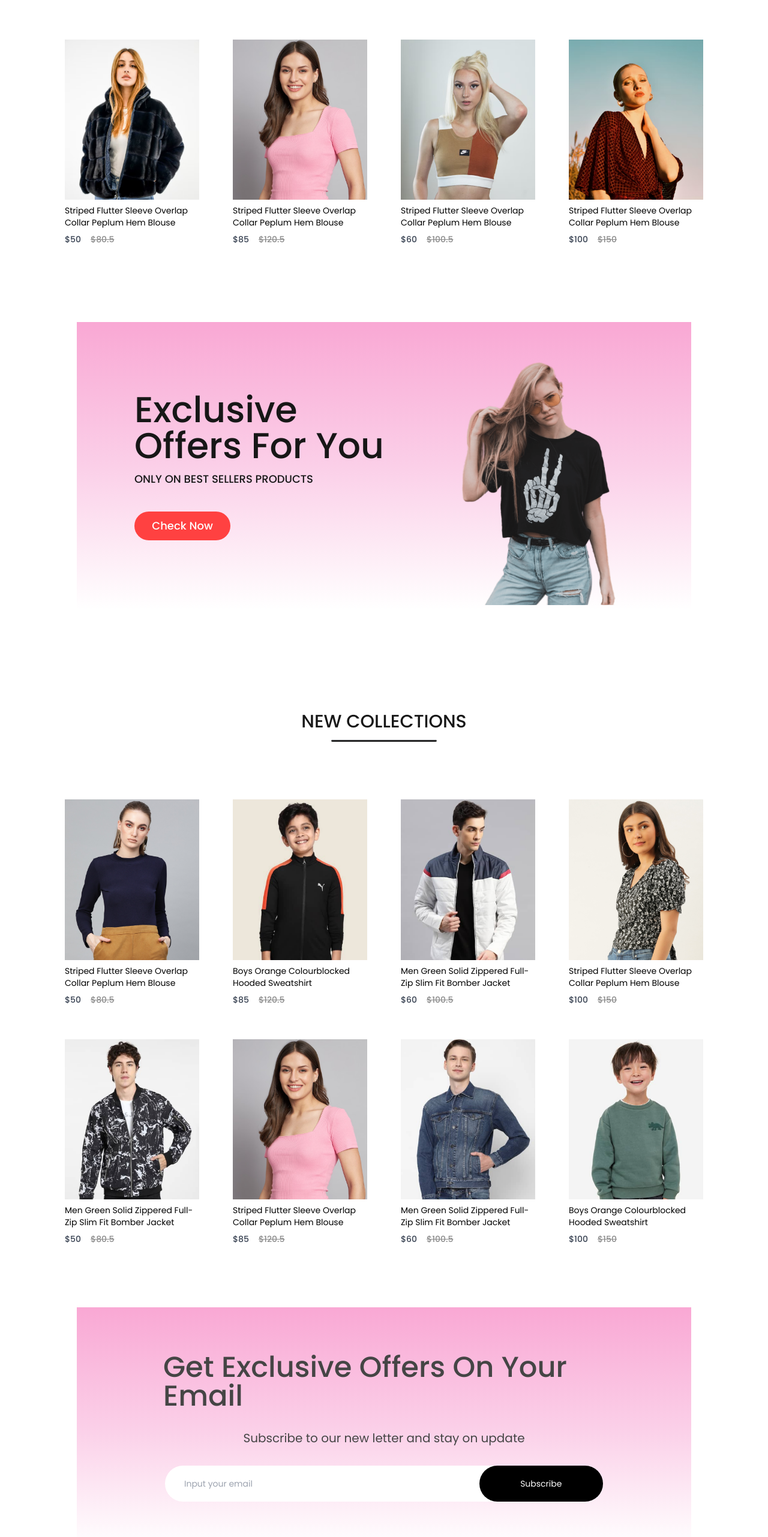
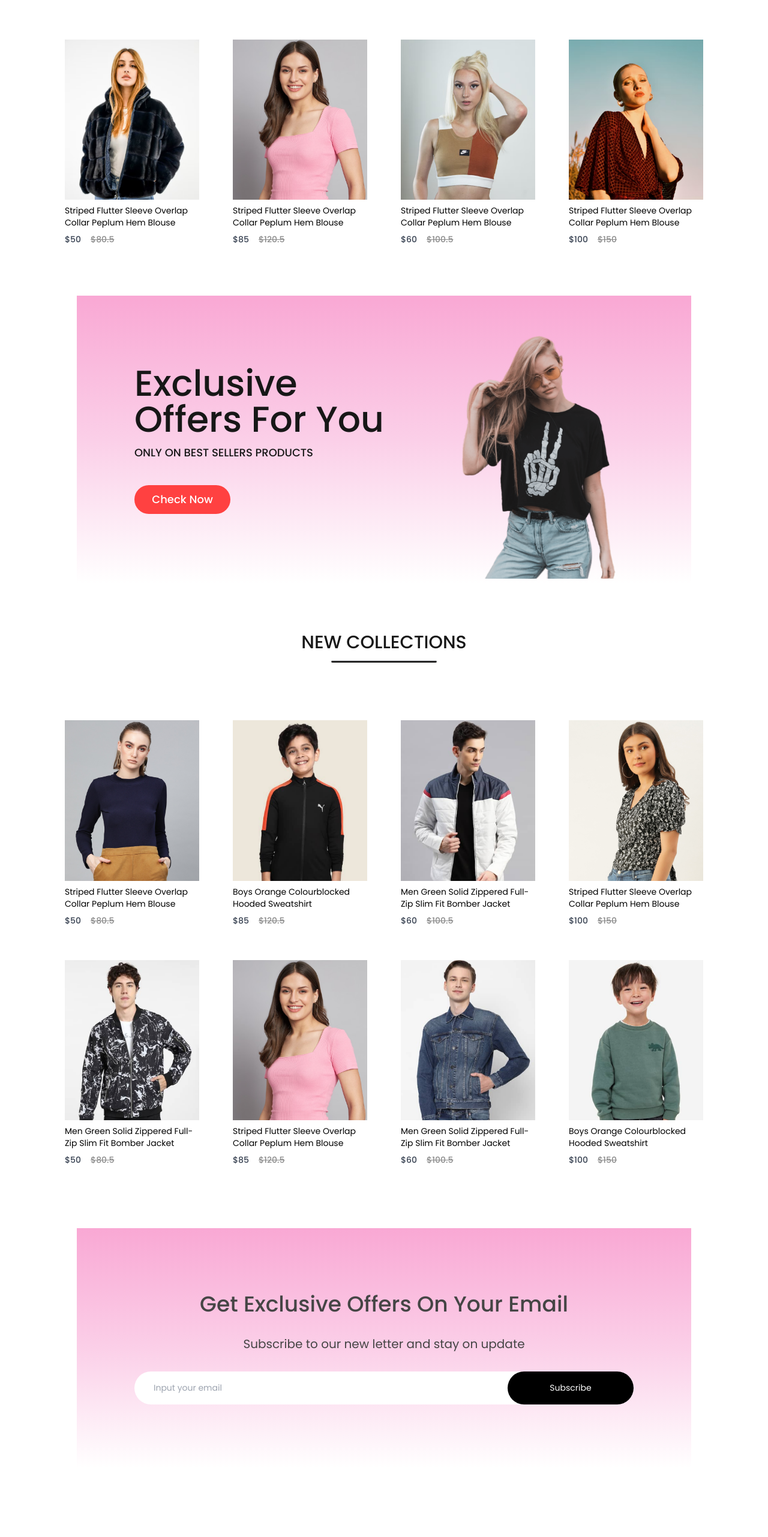
Before and after one commit to ChamodDulanjana/Shopper, a React (Vite) app: page / in a window 1280 px wide. Shown: the part 977-3540 px from the top of the page at 60% size. Built offline with nearby package versions, Linux system fonts and the light colour scheme.

Commit message:
Make home page responsive

```diff
--- a/src/component/item/Item.tsx
+++ b/src/component/item/Item.tsx
@@ -19,7 +19,7 @@ const Item = ({id, image, name, new_price, old_price }: Props) => {
                 behavior: 'auto'  // Optional: 'auto' or 'smooth'
             });
         }}>
-            <div className="w-56  hover:transition duration-600 hover:scale-105 cursor-pointer">
+            <div className="w-56  hover:transition duration-600 hover:scale-105 cursor-pointer max-[640px]:w-48 max-[523px]:w-40">
                 <img src={image} alt=""/>
                 <p className="mt-2 text-sm">{name}</p>
                 <div className="flex gap-4 mt-2">
--- a/src/component/newsLetter/NewsLetter.tsx
+++ b/src/component/newsLetter/NewsLetter.tsx
@@ -2,13 +2,16 @@ import React from 'react';
 
 const NewsLetter = () => {
     return (
-        <div className="w-[80%] h-[50vh] flex flex-col items-center justify-center m-auto px-36 mb-32
+        <div className="w-[80%] h-[50vh] flex flex-col items-center justify-center px-5 m-auto mb-32
         bg-gradient-to-b from-pink-300 via-pink-200 to-pink-0 ... gap-8">
-            <h1 className="text-[#454545] text-5xl font-medium">Get Exclusive Offers On Your Email</h1>
-            <p className="text-[#454545] text-xl">Subscribe to our new letter and stay on update</p>
-            <div className="flex items-center justify-between bg-white w-[730px] h-[60px] rounded-full">
+            <h1 className="text-[#454545] text-5xl font-medium max-[1414px]:text-4xl max-xl:text-3xl max-[800px]:text-2xl">Get Exclusive Offers On Your Email</h1>
+            <p className="text-[#454545] text-xl max-xl:text-lg max-[800px]:text-[16px]">Subscribe to our new letter and stay on update</p>
+            <div className="flex items-center justify-between bg-white w-[65vw] h-[60px] rounded-full  max-[1414px]:h-[55px]
+            max-xl:h-[50px] max-[800px]:h-[45px]">
                 <input type="email" placeholder="Input your email" className="w-[500px] ml-8 border-none outline-none text-[#616161] font-poppins text-sm"/>
-                <button className="w-[210px] h-[60px] rounded-full bg-black text-white text-sm cursor-pointer active:text-[13px] active:transition duration-500">Subscribe</button>
+                <button className="w-[210px] h-[60px] rounded-full bg-black text-white text-sm cursor-pointer active:text-[13px]
+                active:transition duration-500 max-[1414px]:h-[55px] max-xl:h-[50px] max-xl:w-[180px] max-[800px]:h-[45px]
+                max-[800px]:text-[12px] px-5">Subscribe</button>
             </div>
         </div>
     );
--- a/src/component/offers/Offers.tsx
+++ b/src/component/offers/Offers.tsx
@@ -3,8 +3,8 @@ import exclusive_image from '../../assets/exclusive_image.png'
 
 const Offers = () => {
     return (
-        <div className="w-[80%] h-[60vh] flex m-auto px-24 mb-32 bg-gradient-to-b from-pink-300 via-pink-200 to-pink-0 ...
-        mt-16 max-lg:h-[45vh] max-lg:px-16 max-lg:gap-5">
+        <div className="w-[80%] h-[60vh] flex m-auto px-24 mb-10 bg-gradient-to-b from-pink-300 via-pink-200 to-pink-0 ...
+        mt-5 max-lg:h-[45vh] max-lg:px-16 max-lg:gap-5 max-[460px]:px-10">
             <div className="flex-1 flex flex-col justify-center items-start">
                 <h1 className="text-[#171717] text-6xl font-medium max-xl:text-5xl max-lg:text-4xl max-[800px]:text-3xl">Exclusive</h1>
                 <h1 className="text-[#171717] text-6xl font-medium max-xl:text-5xl max-lg:text-4xl max-[800px]:text-3xl">Offers For You</h1>
--- a/src/component/popular/Popular.tsx
+++ b/src/component/popular/Popular.tsx
@@ -5,9 +5,9 @@ import Item from "../item/Item.tsx";
 const Popular = () => {
     return (
         <div className="flex flex-col items-center gap-3 mt-10">
-            <h1 className="text-[#171717] text-3xl font-medium mt-10 max-[800px]:text-2xl">POPULAR IN WOMEN</h1>
-            <hr className="w-44 h-1 rounded-full bg-[#252525] mb-5"/>
-            <div className="flex m-16 gap-14 flex-wrap items-center justify-center">
+            <h1 className="text-[#171717] text-3xl font-medium mt-10 max-[800px]:text-2xl  max-[523px]:text-[20px]">POPULAR IN WOMEN</h1>
+            <hr className="w-44 h-1 rounded-full bg-[#252525] mb-5 max-[523px]:w-36"/>
+            <div className="grid grid-cols-4 m-16 mx-8 gap-14 items-center justify-center  max-[1200px]:grid-cols-2 max-[523px]:gap-10">
                 {popular_products.map((item, index) => {
                     return <Item key={index} id={item.id} name={item.name} image={item.image as string} new_price={item.new_price} old_price={item.old_price}/>
                 })}
```
